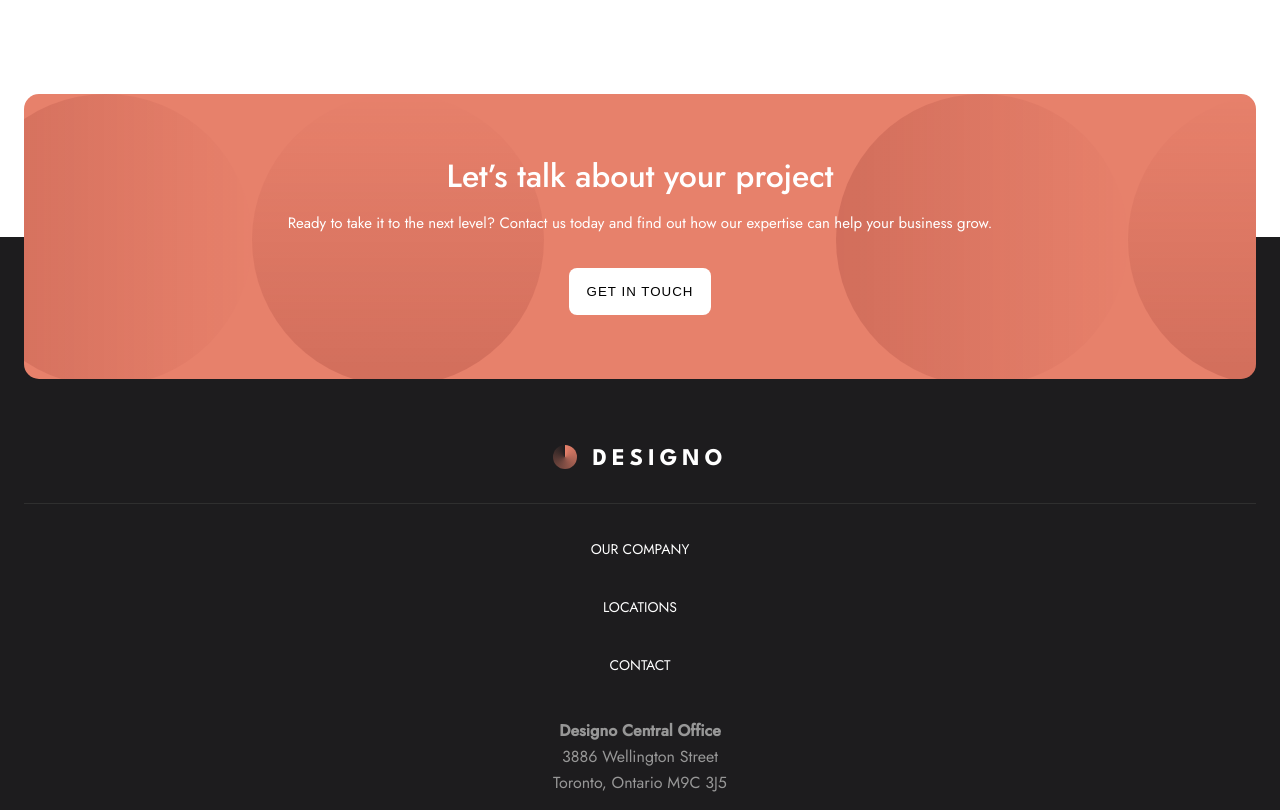
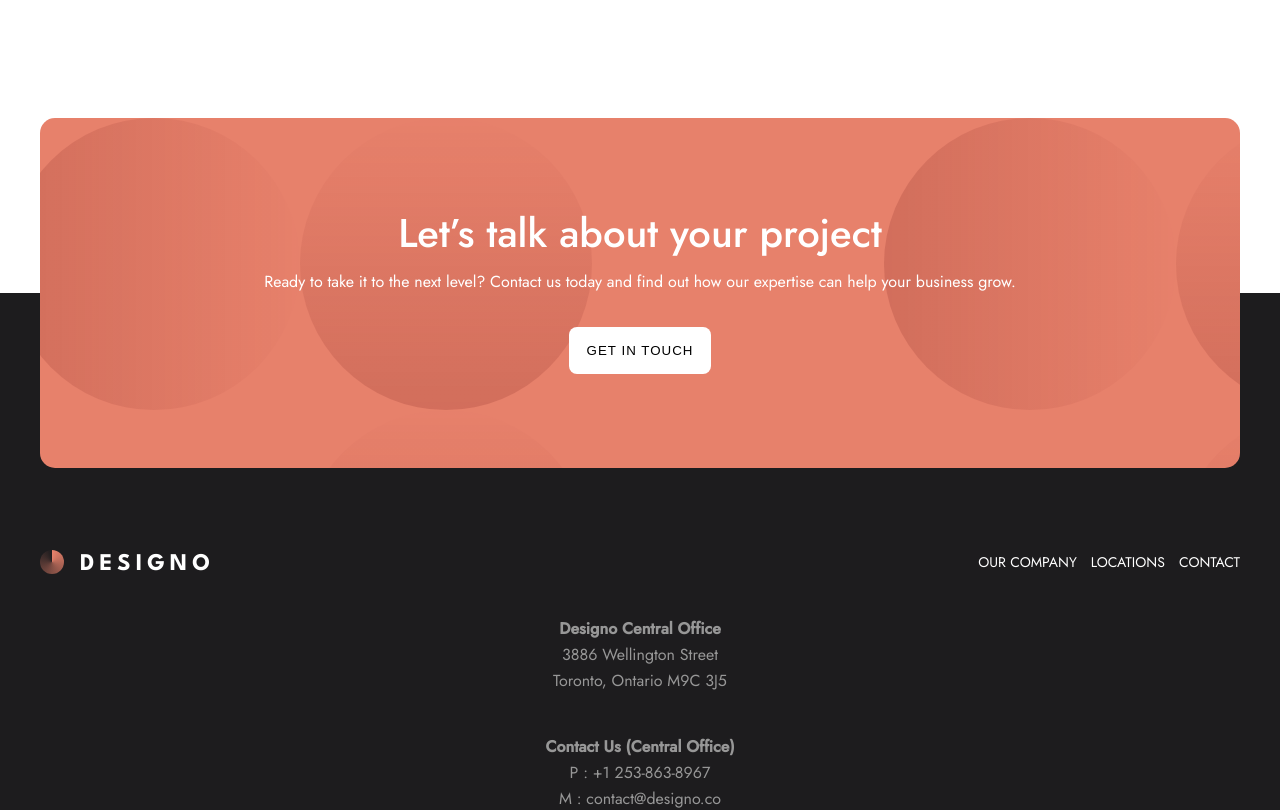
Before and after one commit to ringtho/designo, a React (Create React App) app: page /app-design in a window 1280 px wide. Shown: the part 3586-4396 px from the top of the page. Built offline with nearby package versions, Linux system fonts and the light colour scheme; the HTML template or start-up script is replaced by a standard one.

Commit message:
Added responsive design for the tablet mode to the offers and get in touch section

```diff
--- a/src/components/Footer.js
+++ b/src/components/Footer.js
@@ -5,6 +5,7 @@ const Footer = () => {
     return (
         <footer className="footer">
             <div className="footer-contents">
+                <div className="footer-nav-container">
                     <div className="logo-container footer-logo">
                         <div className="header-circle"></div>
                         <NavLink to="/" className="link">
@@ -22,6 +23,7 @@ const Footer = () => {
                             <li>CONTACT</li>
                         </NavLink>
                     </ul>
+                </div>
                 <div className="office-location">
                     <p className="bold">Designo Central Office</p>
                     <p>3886 Wellington Street</p>
--- a/src/index.css
+++ b/src/index.css
@@ -348,6 +348,10 @@ button {
   align-items: center;
 }
 
+.footer-nav-container {
+  width: 100%;
+}
+
 .logo-container.footer-logo {
   margin-bottom: 32px;
   width: 100%;
@@ -365,6 +369,7 @@ button {
   list-style: none;
   color: #FFFFFF;
   font-size: 14px;
+  line-height: 14px;
   font-weight: 400;
 }
 
@@ -904,4 +909,71 @@ a.active {
     line-height: 26px;
   }
 
+  .offers {
+    margin: 0 40px 120px;
+  }
+
+  .get-in-touch {
+    height: 350px;
+    margin: 0 40px;
+  }
+
+  .get-in-touch-wrapper {
+    height: 100%;
+  }
+
+  .get-in-touch-container {
+    height: 100%;
+    padding: 58px;
+    display: flex;
+    flex-direction: column;
+    justify-content: center;
+    align-items: center;
+  }
+
+  .get-in-touch-container > h2 {
+    font-size: 40px;
+    line-height: 40px;
+  }
+
+  .get-in-touch-container > p {
+    font-size: 16px;
+    line-height: 26px;
+  }
+
+  .get-in-touch-container > button {
+    width: fit-content;
+  }
+
+  .footer-contents {
+    padding: 80px 40px;
+  }
+
+  .footer-nav-container {
+    display: flex;
+    justify-content: space-between;
+    align-items: center;
+  }
+
+  .logo-container.footer-logo {
+    display: flex;
+    justify-content: flex-start;
+    margin-bottom: 0;
+    margin-right: auto;
+    width: auto;
+  }
+
+  .footer-nav {
+    border: none;
+    display: flex;
+    align-items: center;
+    gap: 14px;
+    height: fit-content;
+    width: auto;
+  }
+
+  .footer-nav li {
+    margin: 0;
+  }
+
 }
```
Lines whose indentation alone changed are shown as unchanged.
